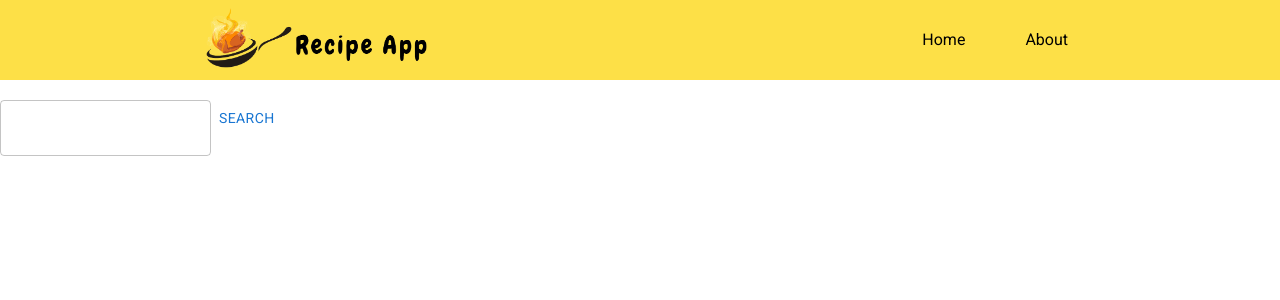
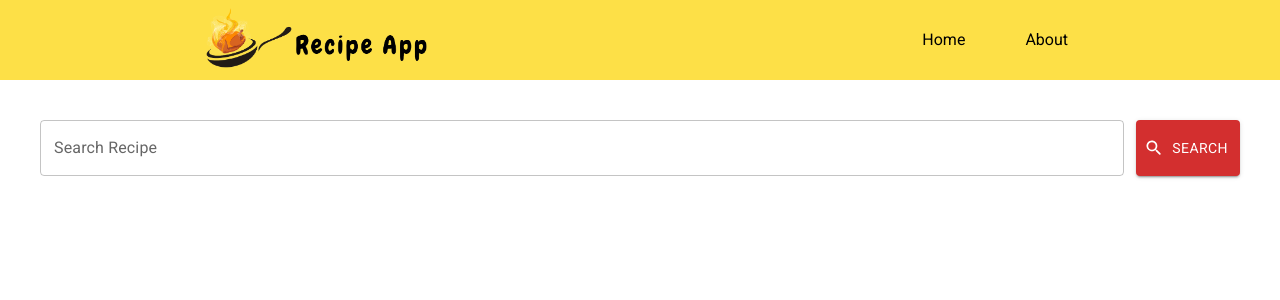
Before and after one commit to mh-sagar74/Recipe-App, a Next.js app: page / in a window 1280 px wide. Shown: the top 300 px of the page. Built offline with nearby package versions, Linux system fonts and the light colour scheme.

Commit message:
search functionality added

```diff
--- /dev/null
+++ b/app/components/Btn.jsx
@@ -0,0 +1,23 @@
+import { Button } from "@mui/material";
+import DoneRoundedIcon from "@mui/icons-material/DoneRounded";
+
+export default function Btn({
+  label = "CLICK HERE",
+  onClick,
+  icon = <DoneRoundedIcon />,
+  variant = "contained",
+  color,
+}) {
+  return (
+    <>
+      <Button
+        onClick={onClick}
+        startIcon={icon}
+        variant={variant}
+        color={color}
+      >
+        {label}
+      </Button>
+    </>
+  );
+}
--- /dev/null
+++ b/app/components/InputArea.jsx
@@ -0,0 +1,9 @@
+import { TextField } from "@mui/material";
+
+export default function InputArea({ label = "Type Here", value, onChange }) {
+  return (
+    <>
+      <TextField value={value} onChange={onChange} fullWidth label={label} />
+    </>
+  );
+}
--- a/app/components/SearchBox.jsx
+++ b/app/components/SearchBox.jsx
@@ -1,16 +1,17 @@
-import { Button, Grid, TextField } from "@mui/material";
+import SearchRoundedIcon from "@mui/icons-material/SearchRounded";
+import Btn from "./Btn";
+import InputArea from "./InputArea";
 
 export default function SearchBox() {
   return (
-    <div>
-      <Grid container>
-        <Grid item>
-          <TextField />
-        </Grid>
-        <Grid item>
-          <Button>Search</Button>
-        </Grid>
-      </Grid>
+    <div className="flex m-10 gap-3">
+      <InputArea label="Search Recipe" />
+      <Btn
+        label="SEARCH"
+        icon={<SearchRoundedIcon />}
+        variant="contained"
+        color={"error"}
+      />
     </div>
   );
 }
```
